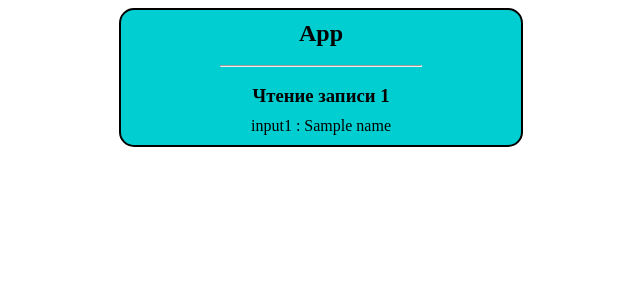
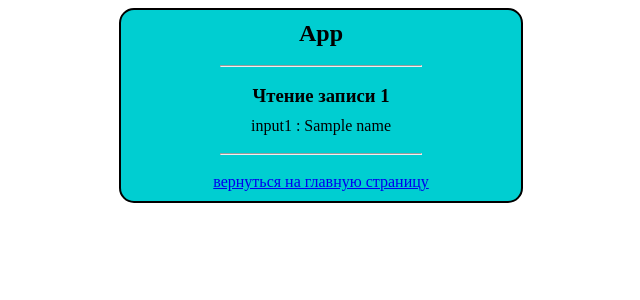
Before and after one commit to ArsenyNovak/lkjh8844, a Flask app: page /show/1 in a window 1280 px wide. Shown: the top 300 px of the page, without its empty margins (319-959 px from the left). Run offline with Flask 3, Linux system fonts and the light colour scheme; a database or web service that is not in the repository returns one stand-in record (values such as "Sample title"); some libraries are stand-ins or nearby versions.

Commit message:
add feature come back home page

```diff
--- a/templates/show_note.html
+++ b/templates/show_note.html
@@ -18,6 +18,8 @@
         <li>input{{ loop.index }} : {{ value }}</li>
         {% endfor %}
         </ul>
+        <hr>
+        <a href="{{ url_for('index') }}">вернуться на главную страницу</a>
     </div>
 </body>
 </html>
```
